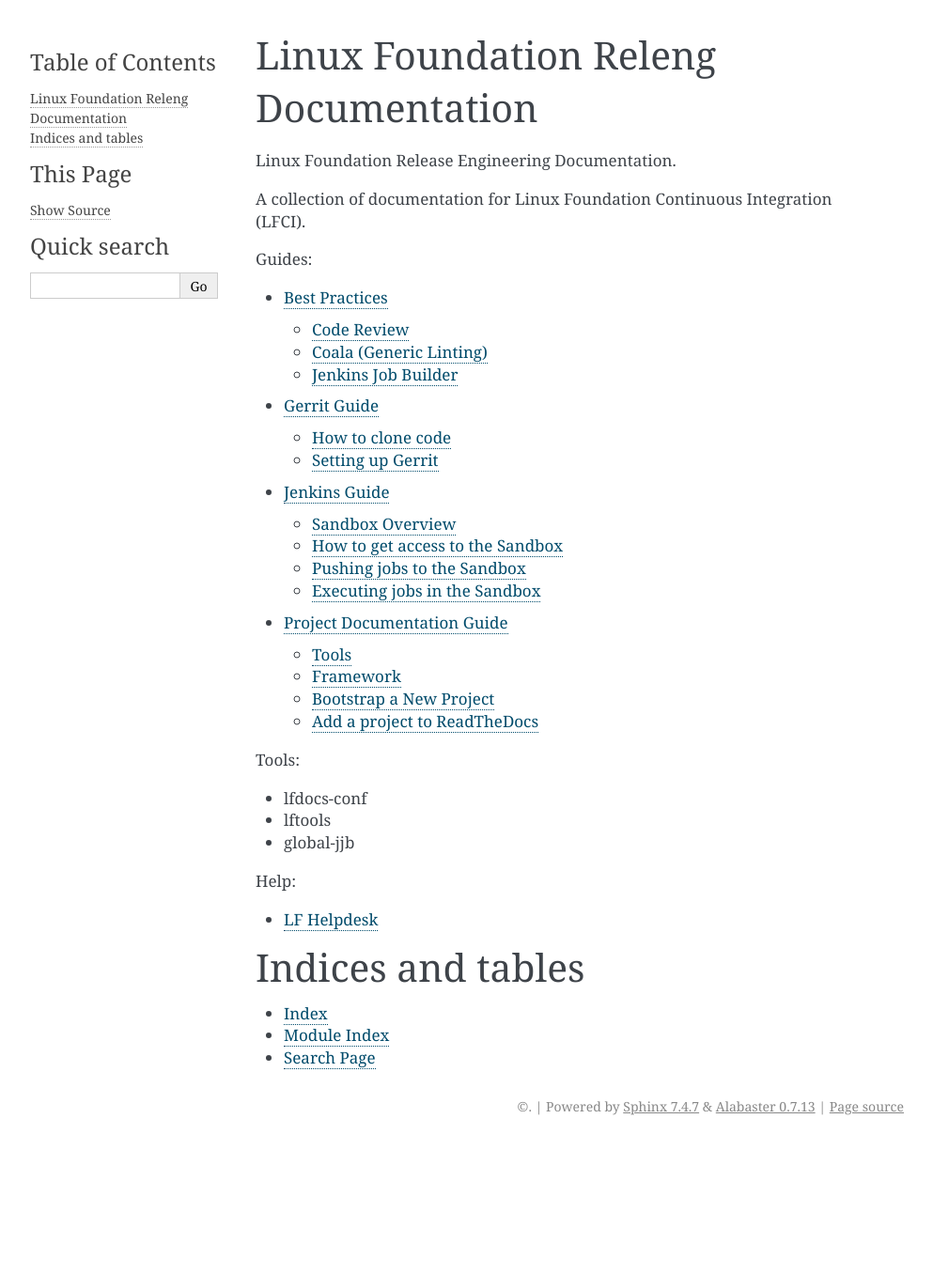
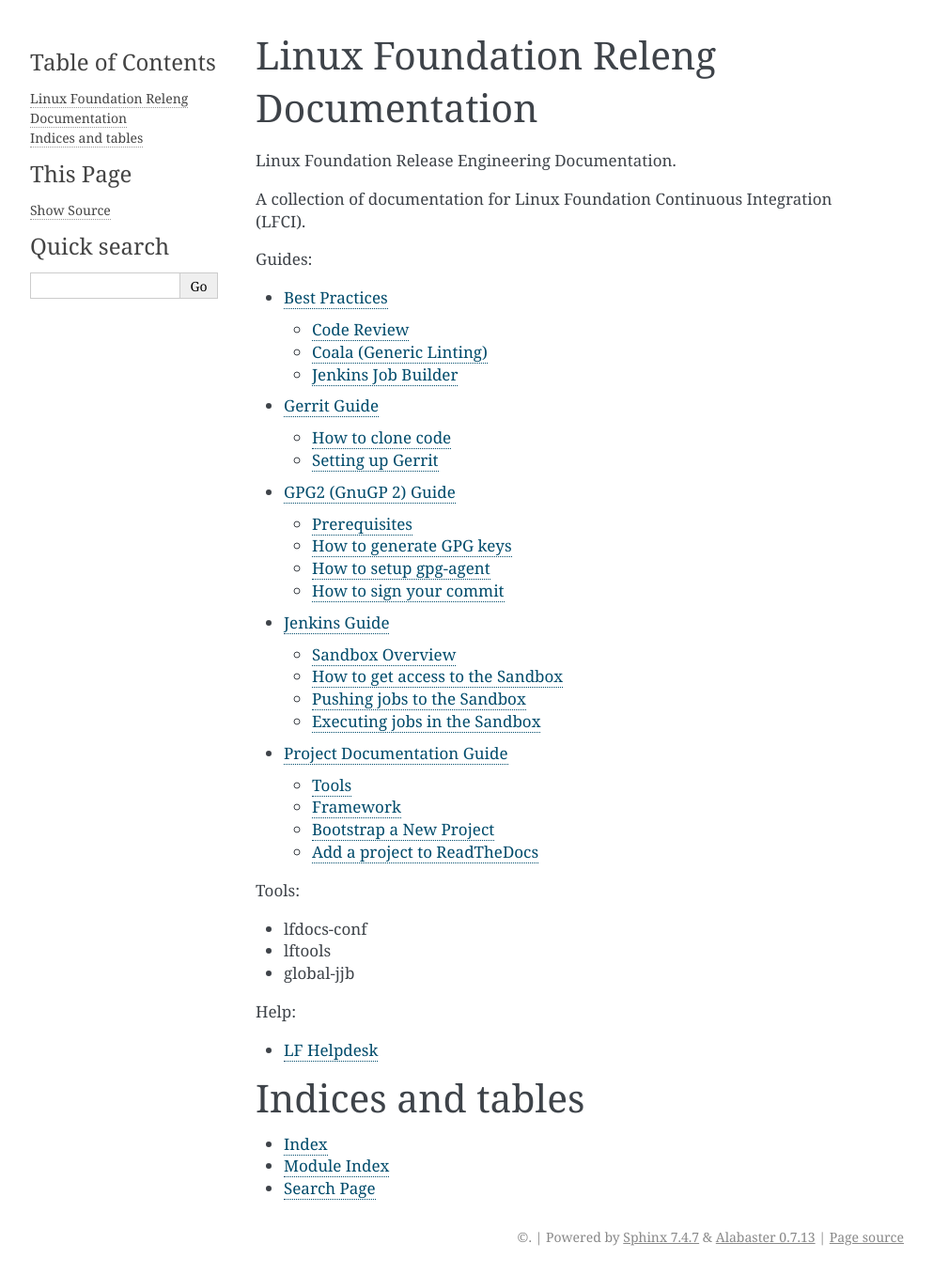
Before and after one commit to lfit/releng-docs, a Sphinx documentation site: the page built from docs/index.rst, in a window 1280 px wide. Shown: the whole page at 94% size, without its empty margins (148-1141 px from the left). Built offline with Sphinx 7.4.7, drawn with Linux system fonts in a browser that asks for light colours; before the commit the page ends 1217 px from its top, so only the background shows below that; some of the changed lines change nothing that is shown.

Commit message:
Add documentation on signing commits with GPG
Topics:

- How to generate GPG keys
- How to setup up gpg-agent
- How to sign your commit

Ref:
http://docs.opendaylight.org/en/stable-nitrogen/gerrit.html#signing-gerrit-commits

JIRA: RELENG-564
Change-Id: If61f1f51fcb1d89a7cc8a275862b871af101a3f5
Signed-off-by: Anil Belur <abelur@linuxfoundation.org>

```diff
--- /dev/null
+++ b/docs/gpg.rst
@@ -0,0 +1,253 @@
+.. _lfreleng-docs-gpg:
+
+####################
+GPG2 (GnuGP 2) Guide
+####################
+
+The guide describes how to generate GPG2 (GnuPG 2) key pair, sign and verify
+commits on Linux and MacOS platforms using Git.
+
+Prerequisites
+-------------
+
+#. Install GnuPG 2.
+
+   For Debian based systems:
+
+   .. code-block:: bash
+
+      sudo apt-get install gnupg2 -y
+
+
+   For rpm based systems:
+
+   .. code-block:: bash
+
+      sudo dnf install gnupg2 -y
+
+
+   For MacOS systems install `homebrew <http://brew.sh>_` and install GPG2
+
+   .. code-block:: bash
+
+      brew install gpg2
+
+#. If you are using a GPG smartcard refer to `Protecting code integrity with PGP <https://github.com/lfit/itpol/blob/master/protecting-code-integrity.md/>`_
+
+
+How to generate GPG keys
+------------------------
+
+#. Generate your GPG key.
+
+   a. Pick option 1 for "RSA and RSA"
+   b. Enter 4096 bit key size (recommended)
+   c. Set the key expiry to 2 years, use '2y' for 2 years
+   d. Enter 'y' to confirm the expiry time
+   e. Pick 'O' or 'Q' to accept your name/email/comment
+   f. Enter a pass phrase twice.
+
+   .. code-block:: bash
+
+       gpg2 --gen-key
+
+   .. note::
+
+       The default key ring path on Linux is `/home/$USER/.gnupg/pubring.kbx` and
+       MacOS is `/Users/$USER/.gnupg/pubring.kbx`. This path can be overridden by
+       setting the environment variable $GNUPGHOME to point to a different directory.
+
+#. View the key fingerprint.
+
+   .. code:: bash
+
+       $ gpg2 --fingerprint --keyid-format long
+       /home/abelur/.gnupg/pubring.kbx
+       -------------------------------
+       pub   rsa4096/0xA46800C5D9A8855E 2016-06-28 [SC]
+             Key fingerprint = DBE2 4D9E 8ECC 5B29 5F33  FF61 A468 00C5 D9A8 855E
+       uid                   [ unknown] Anil Belur <abelur@linux.com>
+       sub   rsa2048/0x0FAA11C1B55BFA62 2016-06-28 [S] [expires: 2022-08-24]
+             Key fingerprint = 3E59 553C 2748 4079 C1A1  5DC8 0FAA 11C1 B55B FA62
+       sub   rsa2048/0xDC40225E6664848E 2016-06-28 [E] [expires: 2022-08-24]
+             Key fingerprint = 5415 64A8 4449 4AE8 1A8D  0877 DC40 225E 6664 848E
+       sub   rsa2048/0x9515A6A0C2B6EDC9 2016-06-28 [A]
+             Key fingerprint = 0E46 C7F1 A2A7 F3C3 9849  A56A 9515 A6A0 C2B6 EDC9
+
+   .. note::
+
+      In the above example, the users long key id is '0xA46800C5D9A8855E'. Use the
+      long key-id from your keys and replace with '<KEYID-FINGERPRINT>` in rest of
+      the document. It's recommended to use long key-id, since 32-bit short key-id's
+      are subject to `collision attacks <https://evil32.com/>`_.
+
+#. Setup Git to sign commits and push signatures. This step updates the file
+   '~/.gitconfig' to sign commits (with your GPG2 keys) by adding the default
+   user key fingerprint and setting the `commit.gpgsign` option as true. Also
+   add `push.gpgsign` as true sign all pushes.
+
+   .. code-block:: bash
+
+       git config --global user.signingkey <KEYID-FINGERPRINT>
+       git config --global commit.gpgsign true
+       git config --global push.gpgsign true
+
+#. Set GPG2 the default program.
+
+   .. code-block:: bash
+
+       git config --global gpg.program $(which gpg2)
+
+#. Upload your public key to key servers.
+
+   .. code:: bash
+
+      gpg2 --send-keys <KEYID-FINGERPRINT>
+      ...
+      gpg: sending key <KEYID-FINGERPRINT> to hkp server keys.gnupg.net
+
+   .. note::
+
+      In the above example, the $KEY_ID would be A46800C5D9A8855E
+
+#. Export the GPG2 public key and add it to Gerrit.
+
+   a. Run the following at the CLI:
+
+      .. code-block:: bash
+
+          gpg --export -a <KEYID-FINGERPRINT>
+
+   b. Open the project's `Gerrit <https://git.opendaylight.org`_ and go to
+      project settings and gpg-keys.
+   c. Click the `Add Key` button.
+   d. Copy the output from the above command, paste it into the box, and click
+      'Add'.
+
+
+How to setup gpg-agent
+----------------------
+
+#. Install gpg-agent and pinentry-mac using brew:
+
+   .. code-block:: bash
+
+      brew install gpg-agent pinentry-mac
+
+#. Edit ~/.gnupg/gpg.conf contain the line:
+
+   .. code-block:: bash
+
+      echo "use-agent" > ~/.gnupg/gpg.conf
+
+#. Edit ~/.gnupg/gpg-agent.conf and add the below line:
+
+   .. code-block:: bash
+
+      cat > ~/.gnupg/gpg-agent.conf << EOF
+      use-standard-socket
+      enable-ssh-support
+      default-cache-ttl 600
+      max-cache-ttl 7200
+      pinentry-program /usr/local/bin/pinentry-mac
+      EOF
+
+#. Update `~/.bash_profile` with the following:
+
+   .. code-block:: bash
+
+        [ -f ~/.gpg-agent-info ] && source ~/.gpg-agent-info
+        if [ -S "${GPG_AGENT_INFO%%:*}" ]; then
+           export GPG_AGENT_INFO
+        else
+           eval $( gpg-agent --daemon --write-env-file ~/.gpg-agent-info )
+        fi
+
+#. Kill any stray gpg-agent daemons running:
+
+   .. code-block:: bash
+
+      sudo killall gpg-agent
+
+#. Restart the terminal (or log in and out) to reload the your `~/.bash_profile`.
+
+#. The next time a Git operation makes a call to gpg, it should use
+   your gpg-agent to run a GUI window to ask for your passphrase and
+   give you an option to save your passphrase in the keychain.
+
+   For Linux:
+
+   .. figure:: _static/passphrase-linux.png
+
+   For MacOS:
+
+   .. figure:: _static/passphrase-mac.png
+
+
+How to sign your commit
+-----------------------
+#. Commit and push a change
+
+   a. Change a file and save it with your favorite editor.
+   b. Add the file and sign the commit with your GPG private key.
+
+      .. code-block:: bash
+
+         git add <path/to/file>
+         git commit --gpg-sign --signoff -m 'commit message'
+
+      .. note::
+
+         The option `--gpg-sign` (-S) uses GPG for signing commits.
+         The option `--signoff` (-s) adds the Signed-off-by line in the commit message footer.
+
+
+   c. Push patch to Gerrit.
+
+      .. code-block:: bash
+
+         git review
+
+      .. note::
+
+         - This should result in Git asking you for your pass phrase, if the ssh keys
+           are password protected.
+
+         - The presence of a GPG signature or pushing of a gpg signature isn't
+           recognized as a "change" by Gerrit, so if you forget to do either, you
+           need to change something about the commit to get Gerrit to accept the
+           patch again. Tweaking the commit message is a good way.
+
+         - This assumes you have `git review -s` set up and push.gpgsign
+           set to true. Otherwise:
+
+         .. code-block:: bash
+
+            git push --signed gerrit HEAD:refs/for/master
+
+         -  This assumes you have your gerrit remote set up like the below,
+            where repo is something like releng-docs:
+
+         .. code-block:: bash
+
+            ssh://<user-id>@git.linuxfoundation.org:29418/<repo>.git
+
+
+#. Verify the signature of the signed commit locally.
+
+   .. code-block:: bash
+
+      git log --show-signature -1
+      commit ea26afb7d635a615547490e05a7aef2d9bcda265
+      gpg: Signature made Tue 28 Nov 2017 11:15:12 AM AEST
+      gpg:                using RSA key 0FAA11C1B55BFA62
+      gpg: Good signature from "Anil Belur <abelur@linux.com>" [unknown]
+      Primary key fingerprint: DBE2 4D9E 8ECC 5B29 5F33  FF61 A468 00C5 D9A8 855E
+           Subkey fingerprint: 3E59 553C 2748 4079 C1A1  5DC8 0FAA 11C1 B55B FA62
+      Author: Anil Belur <abelur@linux.com>
+      Date:   Tue Nov 28 10:45:29 2017 +1000
+
+#. A green check next to the users name on the Gerrit change should suggest a
+   valid commit signature.
+
+   .. figure:: _static/gerrit-signed-commit.png
--- a/docs/index.rst
+++ b/docs/index.rst
@@ -14,6 +14,7 @@
 
    best-practices
    gerrit
+   gpg
    jenkins
    project-documentation
 
```
Also changed, not shown: docs/_static/gerrit-signed-commit.png (added), docs/_static/passphrase-linux.png (added), docs/_static/passphrase-mac.png (added).
